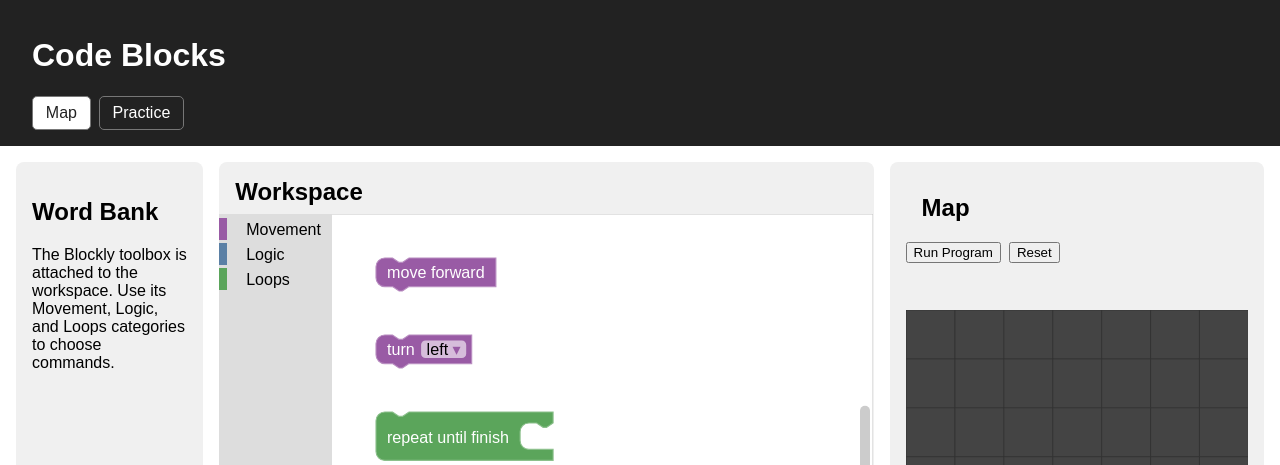
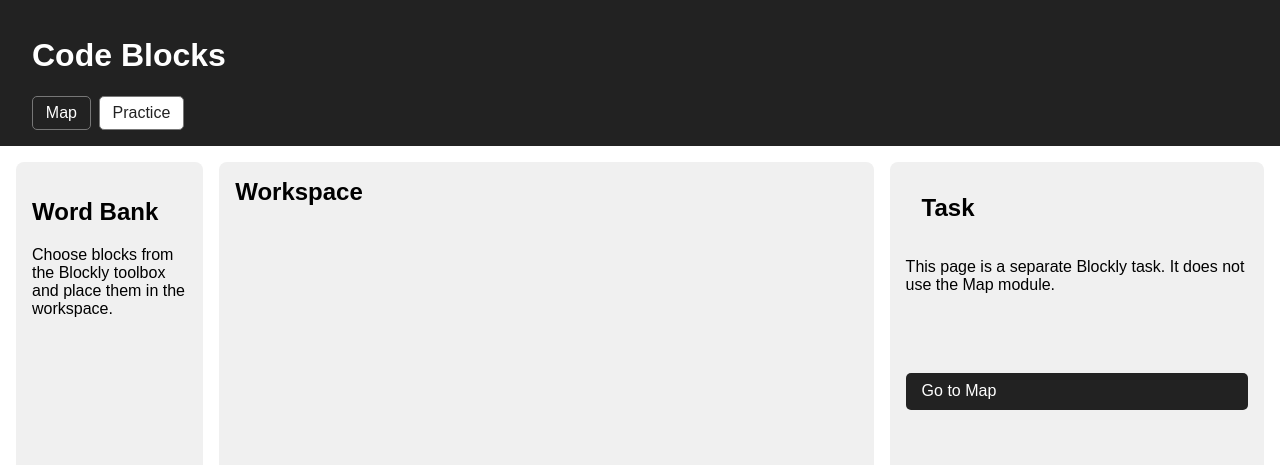
Before and after one commit to UCCS-CS4300-5300/group3-fall2026, a Django app: page / in a window 1280 px wide. Shown: the top 465 px of the page. Run offline with Django 5.2, Linux system fonts and the light colour scheme.

Commit message:
Set Practice page as home. Add button for map
I set the practice page as the temporary home page and added a button to see the map. Understood state is that this will softlock the server to the map page.

```diff
--- a/project/core/static/core/home.css
+++ b/project/core/static/core/home.css
@@ -44,8 +44,6 @@ body {
     height: 100%;
 }
 .scenario-column { display: flex; flex-direction: column; }
-.scenario-column #map-game { flex: 1; min-height: 0; }
-.scenario-column #map-visualization { flex: 1; min-height: 250px; }
 
 .page-nav {
     display: flex;
@@ -65,3 +63,13 @@ body {
     background: #fff;
     color: #222;
 }
+
+.button {
+    display: inline-block;
+    margin-top: 1rem;
+    padding: .6rem 1rem;
+    background: #222;
+    color: #fff;
+    text-decoration: none;
+    border-radius: 5px;
+}
--- a/project/core/static/core/map/map.css
+++ b/project/core/static/core/map/map.css
@@ -5,6 +5,8 @@
 .map-path { fill:#f1eee7; stroke:#ccb; stroke-width:1; }
 .map-goal { fill:none; stroke:#d33; stroke-width:5; }
 .map-player { fill:#4a90e2; stroke:#17365d; stroke-width:3; transition: transform .12s linear; }
+.scenario-column #map-game { flex: 1; min-height: 0; }
+.scenario-column #map-visualization { flex: 1; min-height: 250px; }
 #map-status { min-height:1.4em; font-weight:600; }
 #blockly-workspace {
 	flex: 1;
--- a/project/core/templates/core/home.html
+++ b/project/core/templates/core/map.html
@@ -12,8 +12,8 @@
   <header class="banner">
     <h1>Code Blocks</h1>
     <nav class="page-nav" aria-label="Pages">
-      <a class="active" href="{% url 'core:home' %}">Map</a>
-      <a href="{% url 'core:practice' %}">Practice</a>
+		<a class="active" href="{% url 'core:map' %}">Map</a>
+		<a href="{% url 'core:home' %}">Practice</a>
     </nav>
   </header>
   <div class="columns">
--- a/project/core/templates/core/practice.html
+++ b/project/core/templates/core/practice.html
@@ -33,6 +33,7 @@
         <h2>Task</h2>
         <p>This page is a separate Blockly task. It does not use the Map module.</p>
         <div id="practice-status" aria-live="polite"></div>
+		<a class="button" href="{% url 'core:map' %}">Go to Map</a>
       </div>
     </div>
   </div>
--- a/project/core/urls.py
+++ b/project/core/urls.py
@@ -1,4 +1,4 @@
 from django.urls import path
 from . import views
 app_name="core"
-urlpatterns=[path("",views.home,name="home"),path("practice/",views.practice,name="practice")]
+urlpatterns=[path("",views.practice,name="home"),path("map/",views.map_page,name="map")]
--- a/project/core/views.py
+++ b/project/core/views.py
@@ -4,8 +4,8 @@ from .models import StarterItem
 def practice(request):
     return render(request, "core/practice.html")
 
-def home(request):
-    return render(request, "core/home.html", {
+def map_page(request):
+    return render(request, "core/map.html", {
         "items": StarterItem.objects.filter(is_active=True).order_by("title"),
         "level": 1,
     })
```
